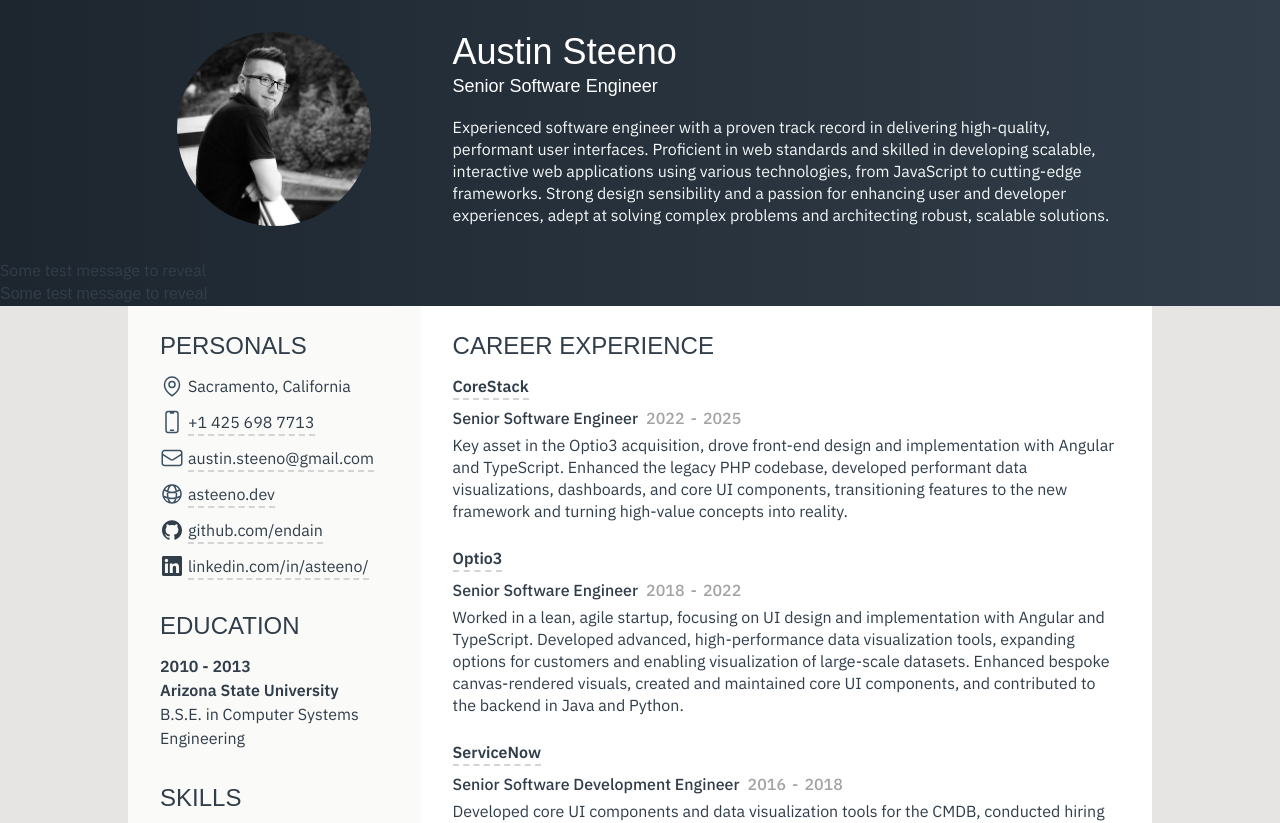
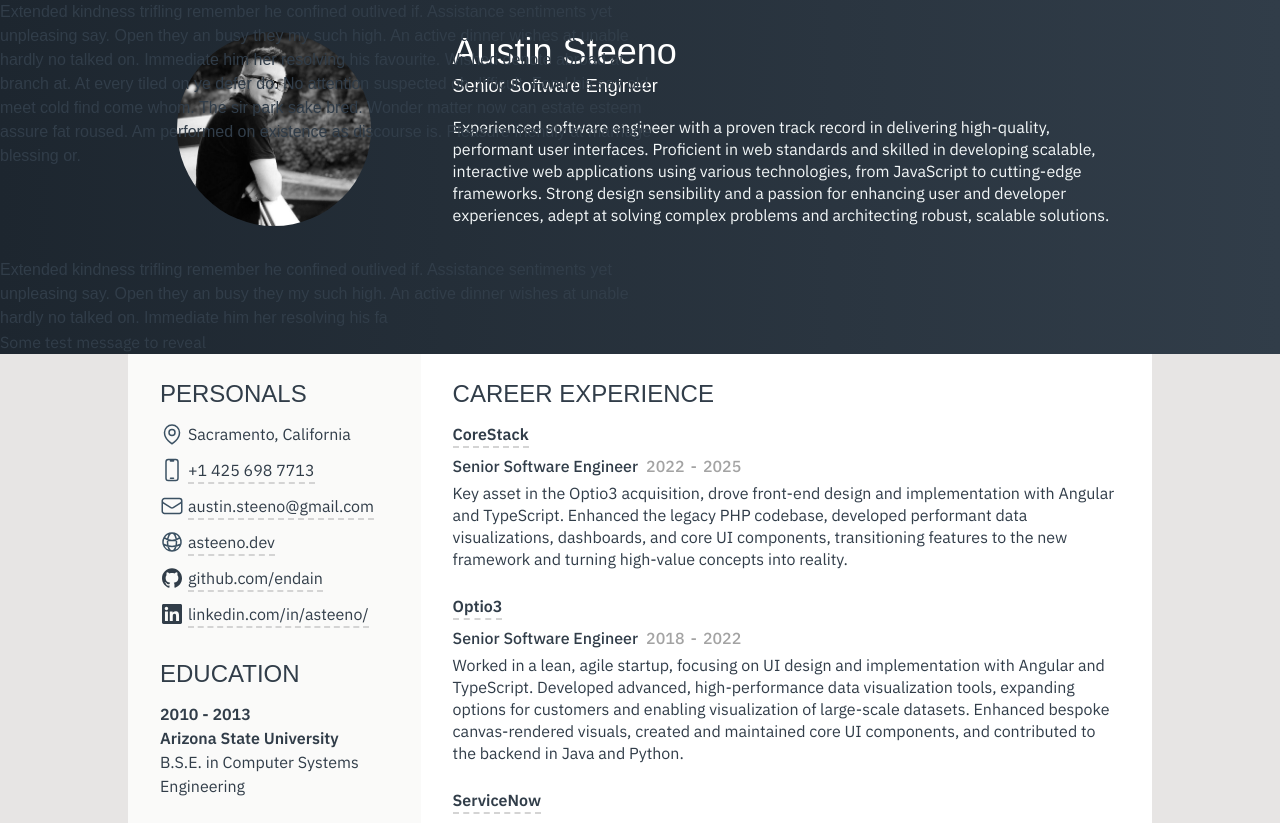
Before and after one commit to Endain/asteeno.dev, a Next.js app: page / in a window 1280 px wide. Shown: the top 823 px of the page. Built offline with nearby package versions, Linux system fonts and the light colour scheme; a web font is replaced by a local one.

Commit message:
Progress check-in

```diff
--- a/app/page.tsx
+++ b/app/page.tsx
@@ -9,6 +9,7 @@ import me from './me.jpg'
 import {DevicePhoneMobileIcon, EnvelopeIcon, GlobeAltIcon, MapPinIcon, PhoneIcon} from "@heroicons/react/24/outline";
 import SerialLine from "@/components/serial-line";
 import SerialText from "@/components/serial-text";
+import {monoFont} from "@/app/fonts";
 
 export default function Page() {
     return (
@@ -39,8 +40,8 @@ export default function Page() {
                         </div>
                     </div>
                 </div>
-                <SerialText>
-                    Some test message to reveal
+                <SerialText className={`${monoFont.className} max-w-2xl`}>
+                    Extended kindness trifling remember he confined outlived if. Assistance sentiments yet unpleasing say. Open they an busy they my such high. An active dinner wishes at unable hardly no talked on. Immediate him her resolving his favourite. Wished denote abroad at branch at. At every tiled on ye defer do. No attention suspected oh difficult. Fond his say old meet cold find come whom. The sir park sake bred. Wonder matter now can estate esteem assure fat roused. Am performed on existence as discourse is. Pleasure friendly at marriage blessing or.
                 </SerialText>
                 <SerialLine>Some test message to reveal</SerialLine>
             </header>
--- /dev/null
+++ b/app/shared/apply-defaults.ts
@@ -0,0 +1,9 @@
+import {Subset} from "@/app/shared/types";
+
+export function applyDefaults<T>(defaults: Partial<T>, obj: T): T {
+    return {...defaults, ...obj};
+}
+
+export function applyDefaultsSubset<T extends U, U>(defaults: Required<Subset<T, U>>, obj: T): T & Required<Subset<T, U>> {
+    return {...defaults, ...obj};
+}
--- /dev/null
+++ b/app/shared/interfaces.ts
@@ -0,0 +1,7 @@
+export interface WithClass {
+    className?: string;
+}
+
+export interface WithChildren {
+    children?: React.ReactNode;
+}
--- /dev/null
+++ b/app/shared/types.ts
@@ -0,0 +1,10 @@
+export type Subset<T extends U, U> = U;
+
+interface Foo {
+    name: string;
+    age: number;
+}
+
+type Bar = Subset<Foo, {
+    name: string;
+}>;
--- /dev/null
+++ b/app/shared/word-wrap.ts
@@ -0,0 +1,64 @@
+export type StyleName = keyof CSSStyleDeclaration;
+
+export function getWrappedLines(source: HTMLElement, styles: StyleName[]): string[] {
+    // Make a new element we will use to calculate where the text wraps to a new line
+    const measure = document.createElement("div");
+
+    console.log(window.getComputedStyle(source));
+
+    // Adopt required styles from the source element
+    const sourceStyles = window.getComputedStyle(source);
+    for (const style of styles) {
+        console.log(`${style as string}: ${sourceStyles[style]}`);
+        measure.style.setProperty(style as string, sourceStyles[style] as string);
+    }
+
+    // Take it out of the normal document flow, and make its max width match the source element
+    measure.style.position = "absolute";
+    measure.style.top = "0";
+    measure.style.left = "0";
+    measure.style.maxWidth = source.clientWidth + "px";
+
+    // Append the element and start inserting text to measure
+    document.body.append(measure);
+
+    // Get the text content of the source element, split it on space
+    const text = source.textContent ?? "";
+    const words = text?.split(" ") ?? [];
+
+    // Always append the first word to get the initial height
+    measure.append(words[0]);
+
+    // Keep a list of calculated wrapped lines and initialize measurement variables
+    const lines: string[] = [];
+    let h = measure.clientHeight;
+    let hMeasure = 0;
+    let breakIndex = 0;
+
+    // Iterate over each word remaining in the text, adding it prepended with a space, then checking for line wraps
+    for (let i = 1; i < words.length; i++) {
+        // Add a space character back, then the word
+        measure.append(" ");
+        measure.append(words[i]);
+
+        // Measure height only once for performance
+        hMeasure = measure.clientHeight;
+
+        // If the height has increased, we have wrapped to a new line
+        if (hMeasure > h) {
+            // Add the current line to the list, reset the break index, update the height
+            lines.push(words.slice(breakIndex, i).join(" "));
+            breakIndex = i;
+            h = hMeasure;
+        }
+    }
+
+    // If break index is not at the end of the word array, add the last line to the list
+    if (breakIndex < words.length) lines.push(words.slice(breakIndex).join(" "));
+
+    // Clean up and remove our measurement element
+    //document.body.removeChild(measure);
+
+    // Return the list of wrapped lines
+    return lines;
+}
--- a/components/serial-line.tsx
+++ b/components/serial-line.tsx
@@ -3,7 +3,7 @@
 import {monoFont} from "@/app/fonts";
 import React, {useEffect, useRef, useState} from "react";
 
-interface SerialLineProps {
+export interface SerialLineProps {
     speed?: number,
     delay?: number,
     jitter?: number,
@@ -54,13 +54,13 @@ export default function SerialLine({speed = 40, delay = 0, jitter = 50, children
     }, []);
 
     return (
-        <div className={monoFont.className}>{text}</div>
+        <div>{text}</div>
     );
 }
 
 function revealText(source: string, masked: Array<string>, start: number, end: number): string {
     // Iterate over the range and unmask characters
-    for(let i = start; i <= end; i++) {
+    for(let i = start; i < end; i++) {
         masked[i] = source[i];
     }
 
--- a/components/serial-text.tsx
+++ b/components/serial-text.tsx
@@ -1,29 +1,86 @@
 'use client'
 
-import React, {useLayoutEffect, useRef} from "react";
+import React, {useLayoutEffect, useRef, useState} from "react";
+import {WithChildren, WithClass} from "@/app/shared/interfaces";
+import {getWrappedLines, StyleName} from "@/app/shared/word-wrap";
+import SerialLine, {SerialLineProps} from "@/components/serial-line";
 
-interface SerialTextProps {
+export interface SerialTextProps {
     speed?: number,
     delay?: number,
     jitter?: number,
-    stagger?: number,
-    children?: React.ReactNode,
+    stagger?: number
 }
 
-export default function SerialText({speed = 40, delay = 0, jitter = 50, stagger = 0, children}: SerialTextProps) {
+interface TextLine {
+    config: Required<SerialLineProps>,
+    text: string,
+    key: number
+}
+
+const requiredStyles: StyleName[] = ["font", "fontFamily", "fontSize", "lineHeight", "letterSpacing"];
+
+function sequenceLines(lines: string[], config: Required<SerialTextProps>): TextLine[] {
+    let previousTime = config.delay;
+    return lines.map((line, index) => {
+        const renderTime = (line.length / config.speed) * 1000;
+        const textLine = {
+            config: {
+                speed: 40,
+                delay: previousTime,
+                jitter: 50
+            },
+            text: line,
+            key: index
+        } as TextLine;
+
+        previousTime += renderTime;
+
+        return textLine;
+    });
+}
+
+export default function SerialText({
+                                       speed = 40,
+                                       delay = 0,
+                                       jitter = 50,
+                                       stagger = 0,
+                                       children,
+                                       className
+                                   }: SerialTextProps & WithChildren & WithClass) {
     const containerRef = useRef<HTMLDivElement>(null);
+    const needsRecalculate = useRef(true);
+    const [lines, setLines] = useState<TextLine[]>([]);
 
     useLayoutEffect(() => {
         console.log("useLayoutEffect");
-        console.log(containerRef.current);
-        console.log(children);
+        console.log(containerRef.current?.outerHTML);
 
-        console.log(containerRef.current);
+        const props: Required<SerialTextProps> = {speed, delay, jitter, stagger};
+        let lines: TextLine[] = [];
+        if (containerRef.current) {
+            lines = sequenceLines(getWrappedLines(containerRef.current, requiredStyles), props);
+            setLines(lines);
+            needsRecalculate.current = false;
+        }
 
-        return () => {}
+        console.log(lines);
+
+        return () => {
+        }
     }, [])
 
-    return (
-        <div ref={containerRef}>{children}</div>
-    );
+    console.log("serial-text rendered");
+    console.log(containerRef.current?.outerHTML);
+
+    const renderChildren = () => {
+        return children
+    }
+
+    const renderLines = () => {
+        return (<div>{lines.map(line => (<SerialLine {...line.config} key={line.key}>{line.text}</SerialLine>))}</div>)
+    };
+
+    return (<div className={className}
+                 ref={containerRef}>{needsRecalculate.current ? renderChildren() : renderLines()}</div>);
 }
```
